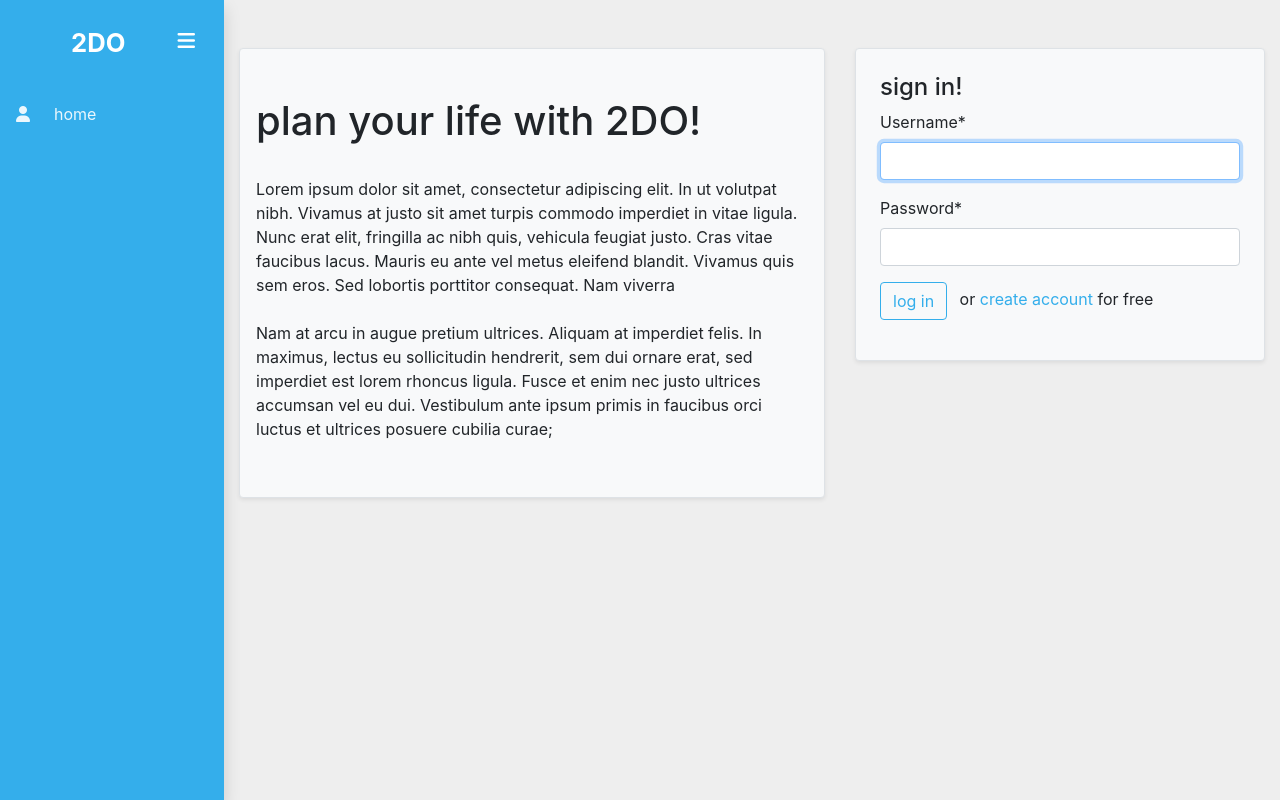
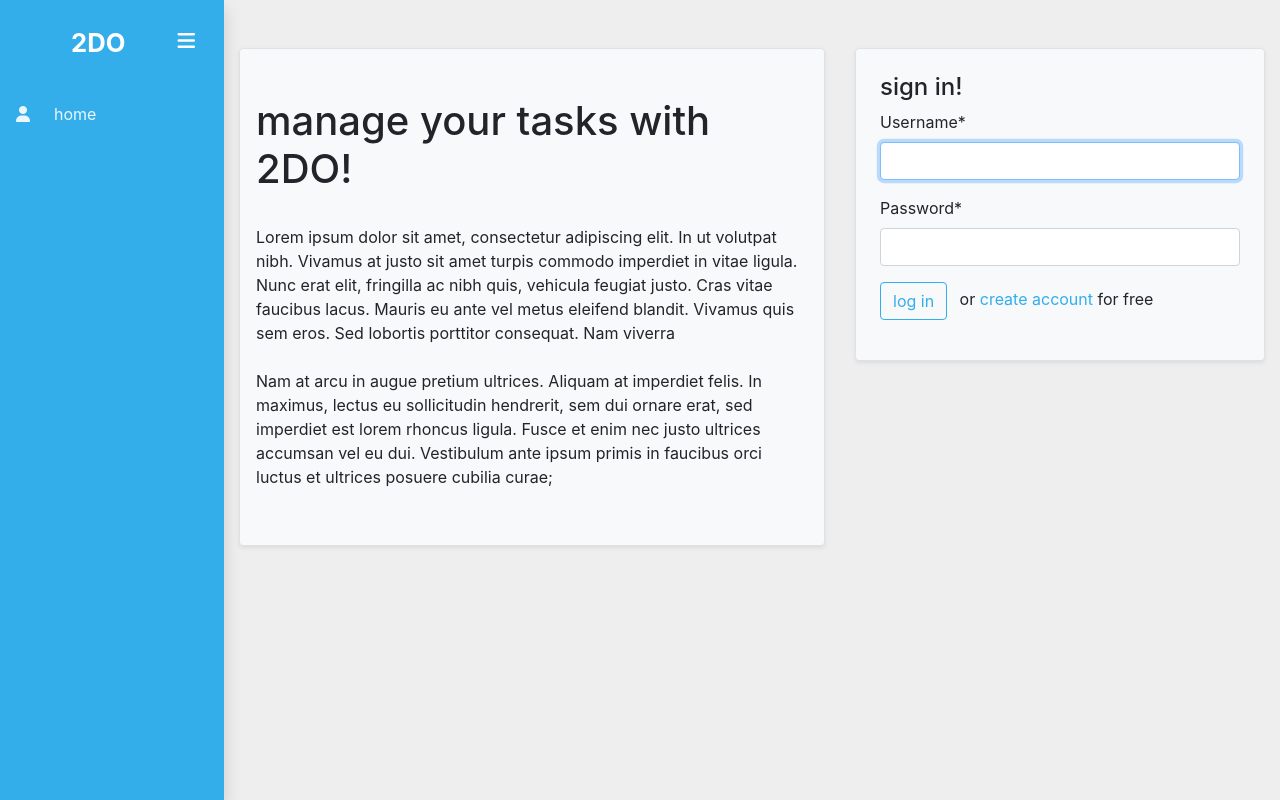
Before and after one commit to mateuszklos/2DO, a Django app: page / in a window 1280 px wide. Run offline with Django 4.2, Linux system fonts and the light colour scheme; some libraries are stand-ins or nearby versions.

Commit message:
heroku planner commit

```diff
--- a/planner/templates/index.html
+++ b/planner/templates/index.html
@@ -23,7 +23,7 @@
 
             <div class="col-md-6 col-xl-7 offset-xl-0" style="margin-top: 1rem;">
                 <div class="border rounded shadow-sm p-3" style="background: var(--light);margin-top: 1rem;">
-                    <h1 style="margin-top: 2rem;">plan your life with 2DO!</h1>
+                    <h1 style="margin-top: 2rem;">manage your tasks with 2DO!</h1>
                     <p class="py-4">Lorem ipsum dolor sit amet, consectetur adipiscing elit. In ut volutpat nibh. Vivamus at justo sit amet turpis commodo imperdiet in vitae ligula. Nunc erat elit, fringilla ac nibh quis, vehicula feugiat justo. Cras vitae faucibus lacus. Mauris eu ante vel metus eleifend blandit. Vivamus quis sem eros. Sed lobortis porttitor consequat. Nam viverra&nbsp;<br><br>Nam at arcu in augue pretium ultrices. Aliquam at imperdiet felis. In maximus, lectus eu sollicitudin hendrerit, sem dui ornare erat, sed imperdiet est lorem rhoncus ligula. Fusce et enim nec justo ultrices accumsan vel eu dui. Vestibulum ante ipsum primis in faucibus orci luctus et ultrices posuere cubilia curae;</p>
                 </div>
             </div>
```
